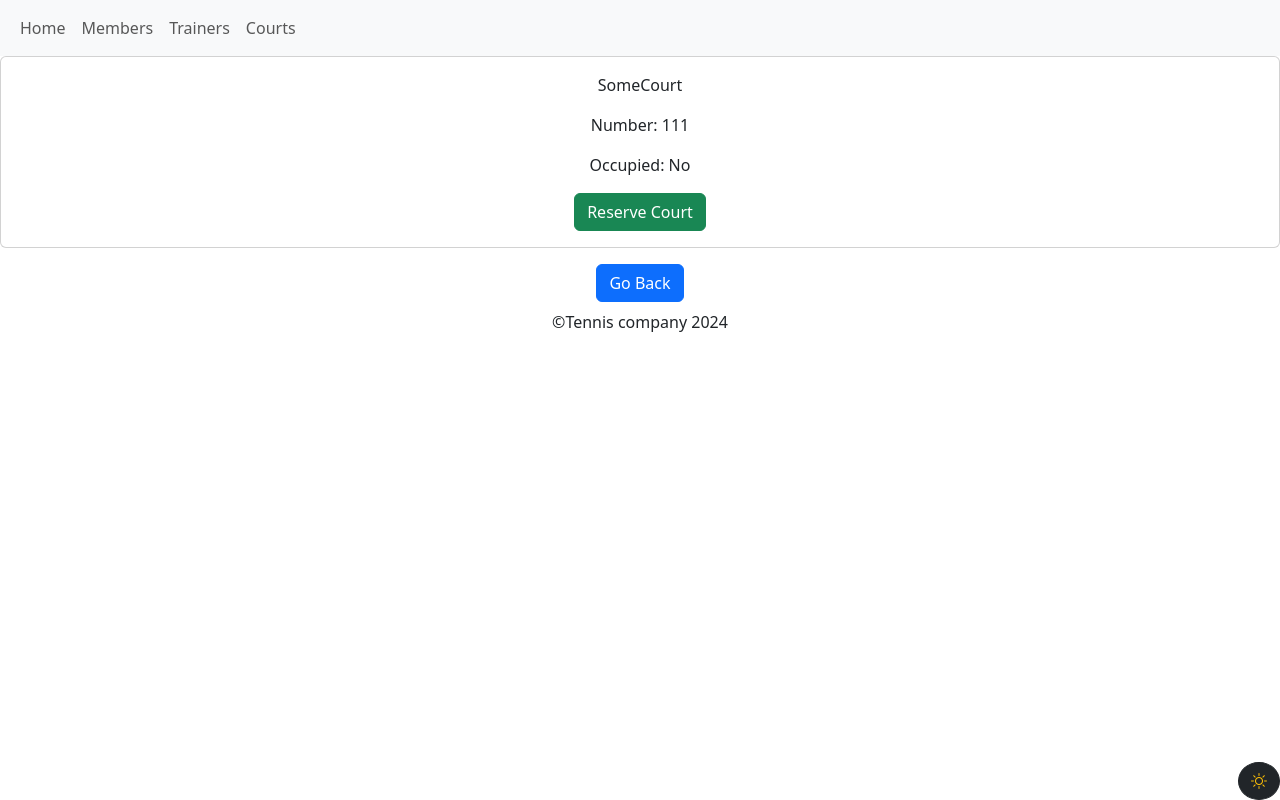
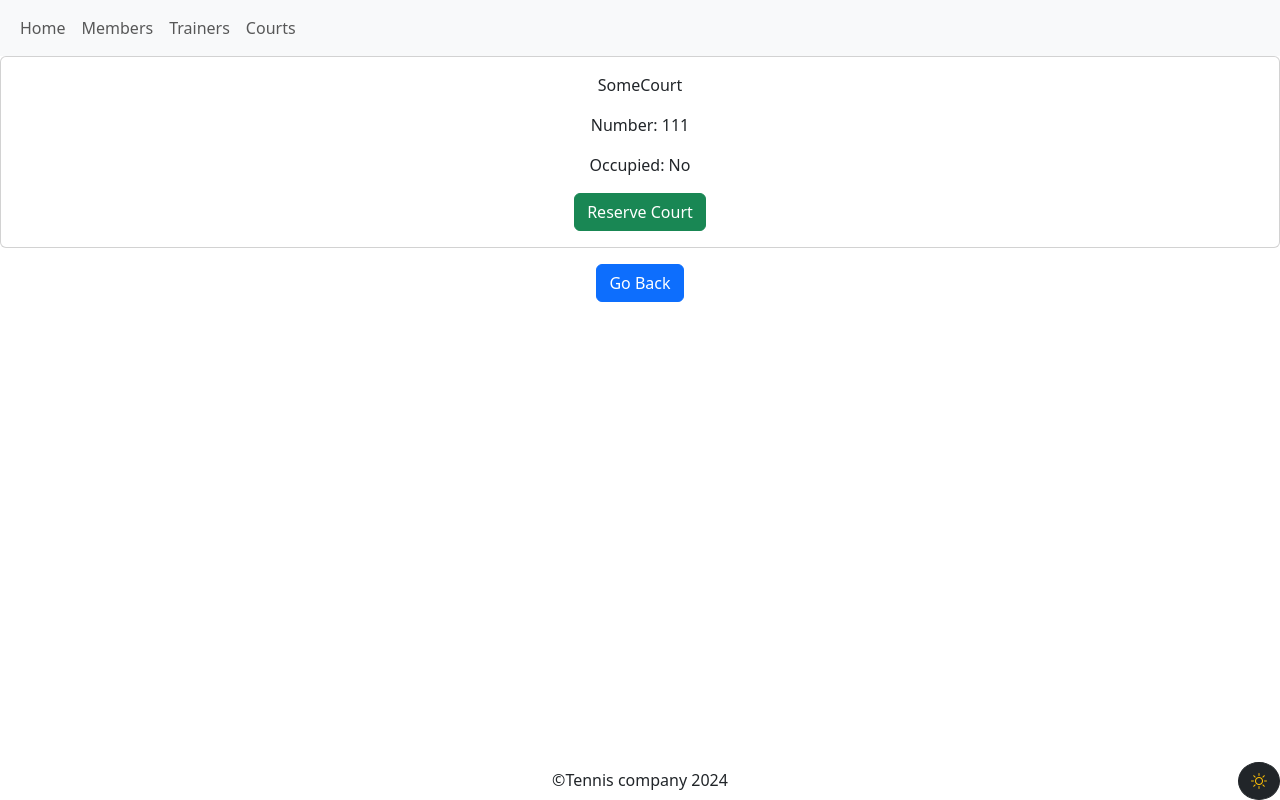
Before and after one commit to petervol27/tennis_django, a Django app: page /courts/court_details/3 in a window 1280 px wide. Run offline with Django 5.2, Linux system fonts and the light colour scheme; data comes from the database, SQL or seed files in the repository.

Commit message:
fixed footer

```diff
--- a/templates/base.html
+++ b/templates/base.html
@@ -20,9 +20,11 @@
     ></script>
     <title>{%block title%}Document{%endblock%}</title>
   </head>
-  <body class="text-center" id="pageBody">
-    {%include 'navbar.html'%} {%block content%} {%endblock%}
-    <footer class="mt-2 position-relative">&copy;Tennis company 2024</footer>
+  <body class="text-center d-flex flex-column min-vh-100" id="pageBody">
+    <main class="flex-grow-1">
+      {%include 'navbar.html'%} {%block content%} {%endblock%}
+    </main>
+    <footer class="p-2 position-relative">&copy;Tennis company 2024</footer>
     <div class="d-flex position-absolute bottom-0 end-0">
       <button
         class="btn btn-outline-dark bg-secondary rounded-circle"
```
